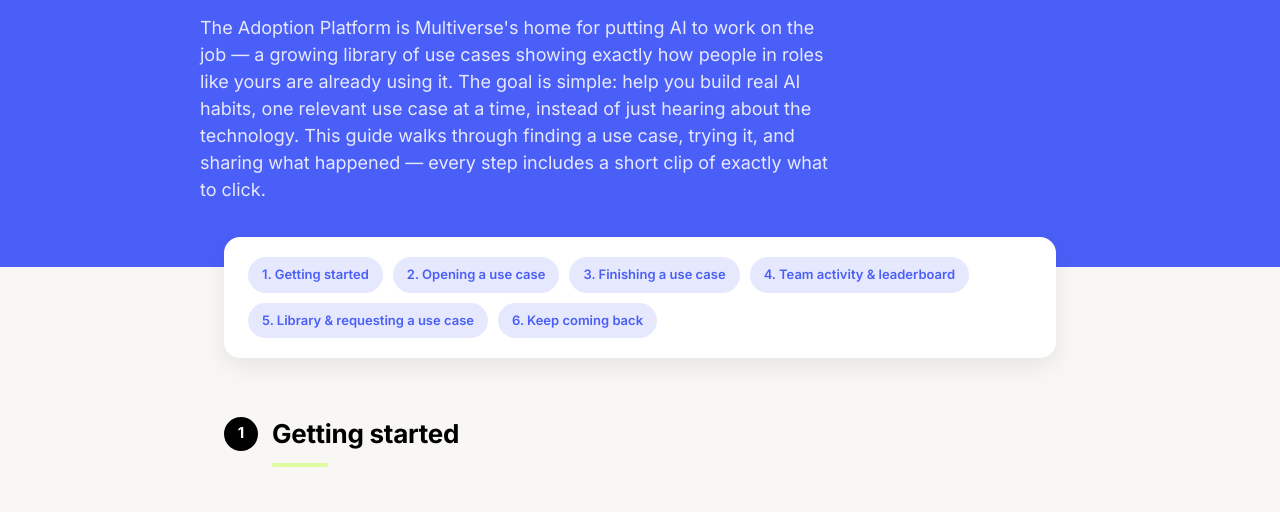
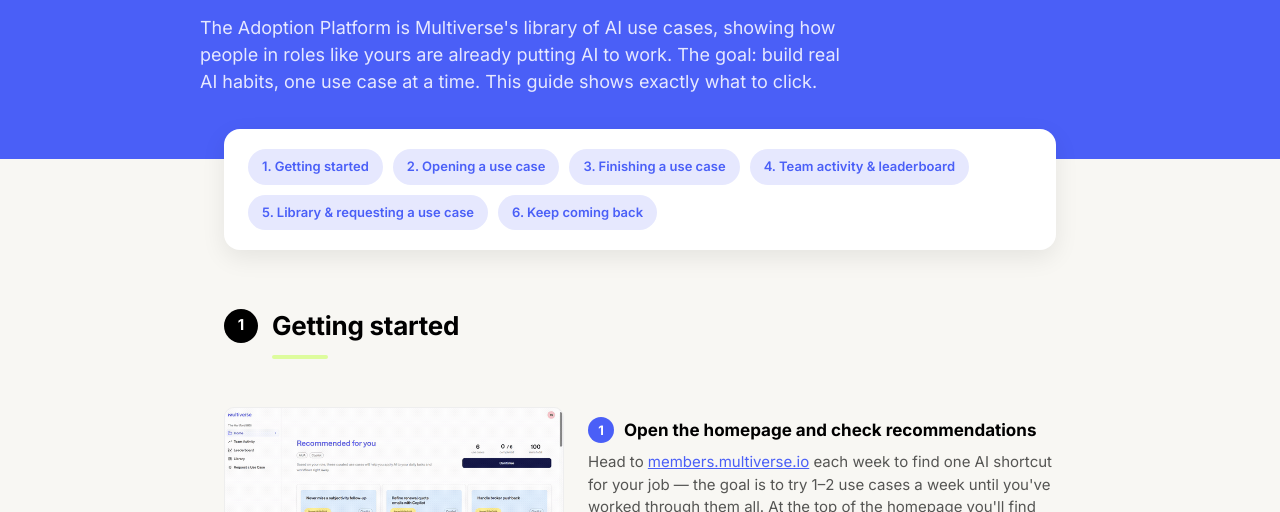
Before and after one commit to samnelsonmv/public_links, a plain HTML site: page hartford-adoption-platform-guide/index.html in a window 1280 px wide. Shown: the part 226-738 px from the top of the page. Drawn offline with Linux system fonts and the light colour scheme.

Commit message:
Trim hero subtitle and remove em dashes

```diff
--- a/hartford-adoption-platform-guide/index.html
+++ b/hartford-adoption-platform-guide/index.html
@@ -235,7 +235,7 @@
     <div class="logo">multiverse</div>
     <span class="eyebrow">Adoption Platform Guide</span>
     <h1 class="title">How to use the <mark>Adoption Platform</mark></h1>
-    <p class="sub">The Adoption Platform is Multiverse's home for putting AI to work on the job — a growing library of use cases showing exactly how people in roles like yours are already using it. The goal is simple: help you build real AI habits, one relevant use case at a time, instead of just hearing about the technology. This guide walks through finding a use case, trying it, and sharing what happened — every step includes a short clip of exactly what to click.</p>
+    <p class="sub">The Adoption Platform is Multiverse's library of AI use cases, showing how people in roles like yours are already putting AI to work. The goal: build real AI habits, one use case at a time. This guide shows exactly what to click.</p>
   </div>
 </div>
 
```
